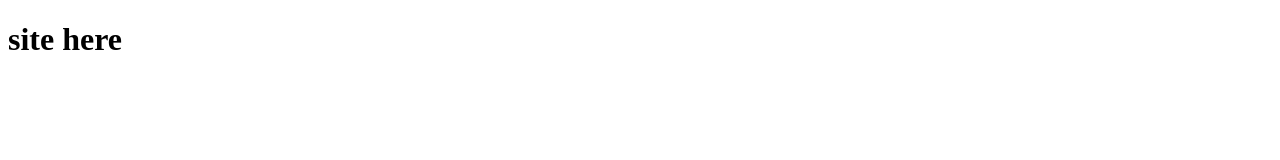
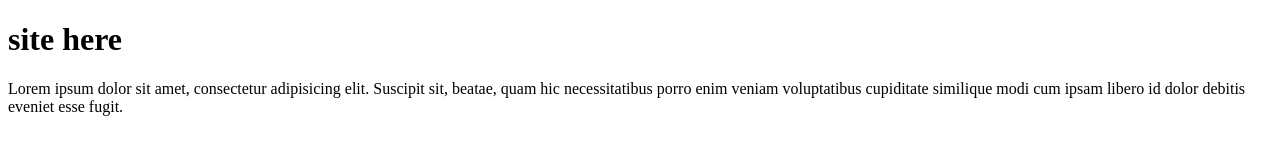
Before and after one commit to nyazev/site, a plain HTML site: page index.html in a window 1280 px wide. Drawn offline with Linux system fonts and the light colour scheme.

Commit message:
second commit

```diff
--- a/index.html
+++ b/index.html
@@ -7,6 +7,6 @@
 </head>
 <body>
 <h1>site here</h1>
-
+	<p>Lorem ipsum dolor sit amet, consectetur adipisicing elit. Suscipit sit, beatae, quam hic necessitatibus porro enim veniam voluptatibus cupiditate similique modi cum ipsam libero id dolor debitis eveniet esse fugit.</p>
 </body>
 </html>
```
